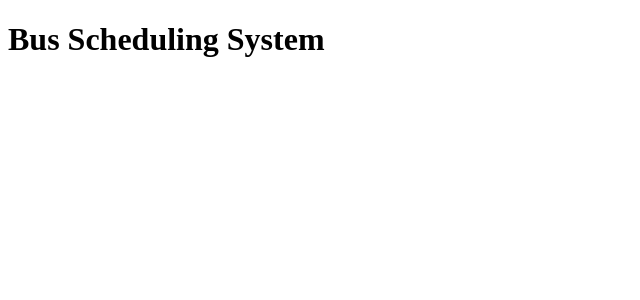
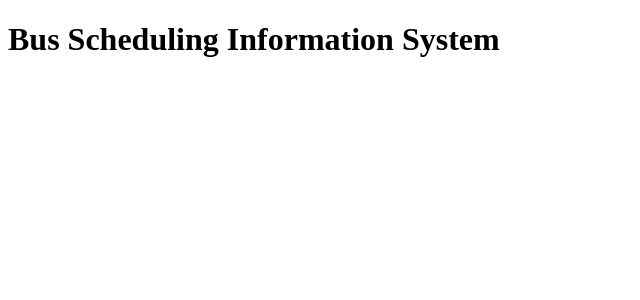
Before and after one commit to fannyhasbi/bus-schedule-react, a React (Create React App) app: page / in a window 1280 px wide. Shown: the top 300 px of the page, without its empty margins (0-640 px from the left). Built offline with nearby package versions, Linux system fonts and the light colour scheme.

Commit message:
Home screen

```diff
--- a/src/App.js
+++ b/src/App.js
@@ -1,11 +1,17 @@
 import React, { Component } from 'react';
+import { BrowserRouter, Route, Link } from 'react-router-dom';
+
+// Screen Components
+import Home from './components/Home';
 
 class App extends Component {
   render() {
     return (
-      <div>
-        <h1>Bus Scheduling System</h1>
-      </div>
+      <BrowserRouter>
+        <div>
+          <Route exact path="/"component={Home} />
+        </div>
+      </BrowserRouter>
     );
   }
 }
--- /dev/null
+++ b/src/components/Home.js
@@ -0,0 +1,9 @@
+import React from 'react';
+
+const Home = () => (
+  <div>
+    <h1>Bus Scheduling Information System</h1>
+  </div>
+);
+
+export default Home;
```
